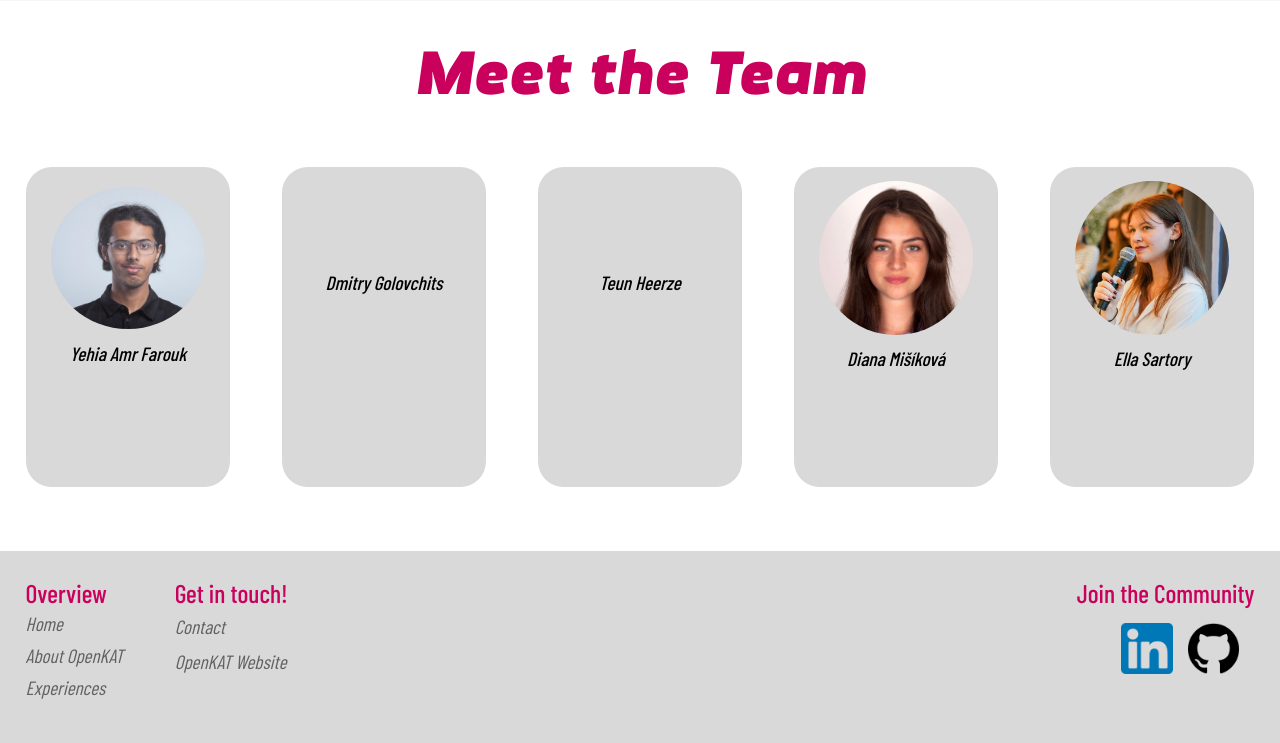
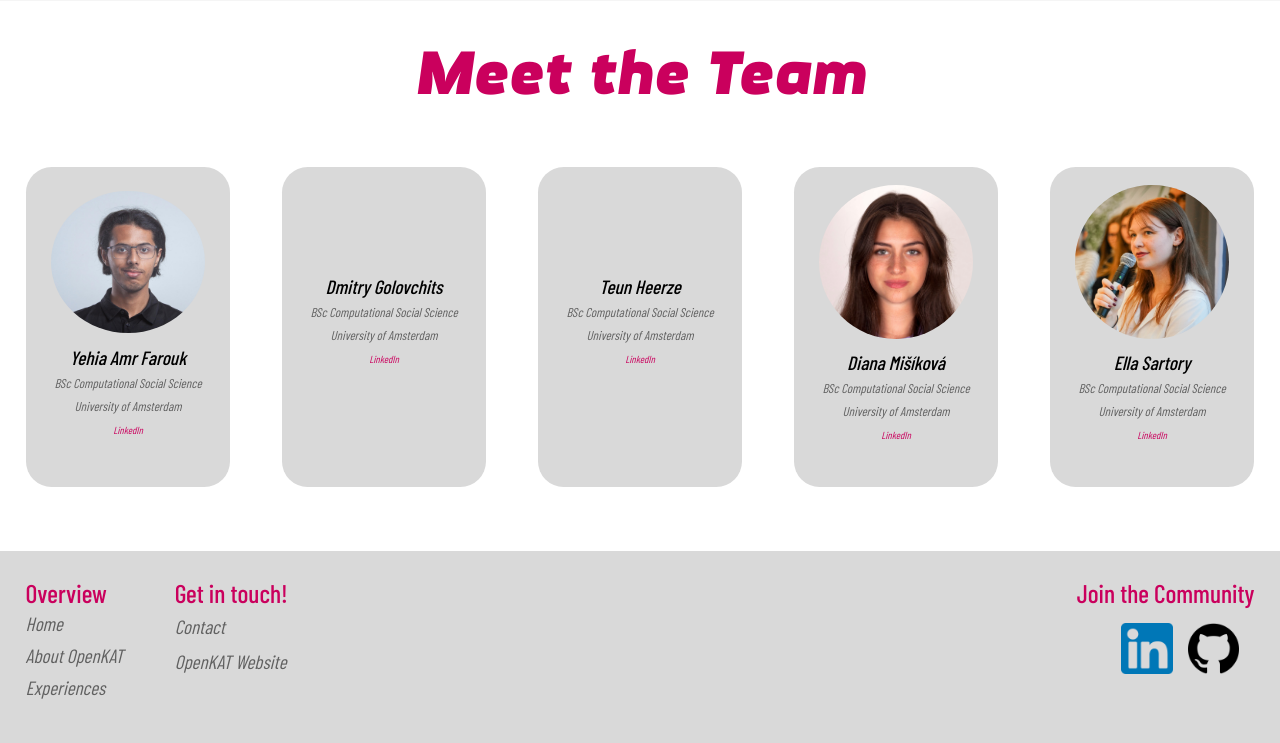
Before and after one commit to THeerze/Gata-to-HTML, a Flask app: page / in a window 1280 px wide. Shown: the part 1585-2328 px from the top of the page. Run offline with Flask 3, Linux system fonts and the light colour scheme; some web fonts are replaced.

Commit message:
meet the team

```diff
--- a/static/css/style.css
+++ b/static/css/style.css
@@ -1105,7 +1105,7 @@
   border-radius: 50%;
   width: 12vw;
   height: 12vw;
-  margin-top: 2vw;
+  margin-top: 11vw;
   max-width: 100%;
   height: auto;
   margin-bottom: 1vw;
@@ -1113,11 +1113,15 @@
 
 .team_box p {
   text-align: center;
-  padding-bottom: 10vw;
+  padding-bottom: 13vw;
   margin-bottom: 0;
   font-size: 1.5vw;
 }
 
+.team_box a{
+  text-decoration: none;
+  color:#ca005d;
+}
 
 .team {
   display: flex;
--- a/templates/index.html
+++ b/templates/index.html
@@ -104,40 +104,100 @@
             <div class="team_window">
                 <div class="team_box">
                   <img src="static/img/Yehia.jpg">
-                  <p style="font-weight: 500; color: black;">Yehia Amr Farouk</p>
-                  <p2> </p2>
+                  <p> <span style="font-weight: 500; color: black;">Yehia Amr Farouk</span>
+                  <br>
+                        <span style="font-size: 1vw;">
+                        BSc Computational Social Science
+                        <br>
+                        University of Amsterdam
+                        <br>
+                    </span>
+                    <span style="font-size: 0.8vw; ">
+                        <a href="https://www.linkedin.com/in/ella-sartory-135b9724b/">
+                            LinkedIn
+                        </a>
+                    </span>
+                    </p>
                 </div>
             </div>
 
             <div class="team_window">
                 <div class= team_box>
                     <img src="">
-                    <p style="font-weight: 500; color: black;">Dmitry Golovchits</p>
-                    <p2> </p2>
+                    <p> <span style="font-weight: 500; color: black;">Dmitry Golovchits</span>
+                    <br>
+                        <span style="font-size: 1vw;">
+                        BSc Computational Social Science
+                        <br>
+                        University of Amsterdam
+                        <br>
+                    </span>
+                    <span style="font-size: 0.8vw; ">
+                        <a href="https://www.linkedin.com/in/ella-sartory-135b9724b/">
+                            LinkedIn
+                        </a>
+                    </span>
+                    </p>
                 </div>
             </div>
 
             <div class="team_window">
                 <div class= team_box>
                     <img src="">
-                    <p style="font-weight: 500; color: black;">Teun Heerze</p>
-                    <p2> </p2>
+                    <p> <span style="font-weight: 500; color: black;">Teun Heerze</span>
+                    <br>
+                        <span style="font-size: 1vw;">
+                        BSc Computational Social Science
+                        <br>
+                        University of Amsterdam
+                        <br>
+                    </span>
+                    <span style="font-size: 0.8vw; ">
+                        <a href="https://www.linkedin.com/in/ella-sartory-135b9724b/">
+                            LinkedIn
+                        </a>
+                    </span>
+                    </p>
                 </div>
             </div>
 
             <div class="team_window">
                 <div class= team_box>
                     <img src="static/img/Diana.jpg">
-                    <p style="font-weight: 500; color: black;">Diana Mišíková</p>
-                    <p2> </p2>
+                    <p> <span style="font-weight: 500; color: black;">Diana Mišíková</span>
+                    <br>
+                        <span style="font-size: 1vw;">
+                        BSc Computational Social Science
+                        <br>
+                        University of Amsterdam
+                        <br>
+                    </span>
+                    <span style="font-size: 0.8vw; ">
+                        <a href="https://www.linkedin.com/in/ella-sartory-135b9724b/">
+                            LinkedIn
+                        </a>
+                    </span>
+                    </p>
                 </div>
             </div>
 
             <div class="team_window">
                 <div class= team_box>
                     <img src="static/img/Ella.jpg">
-                    <p style="font-weight: 500; color: black;">Ella Sartory</p>
-                    <p2> </p2>
+                    <p> <span style="font-weight: 500; color: black;">Ella Sartory </span>
+                        <br>
+                        <span style="font-size: 1vw;">
+                        BSc Computational Social Science
+                        <br>
+                        University of Amsterdam
+                        <br>
+                    </span>
+                    <span style="font-size: 0.8vw; ">
+                        <a href="https://www.linkedin.com/in/ella-sartory-135b9724b/">
+                            LinkedIn
+                        </a>
+                    </span>
+                    </p>
                 </div>
             </div>
 
```
Also changed, not shown: instance/test.db, static/img/Ella.jpg, 2 other files.
